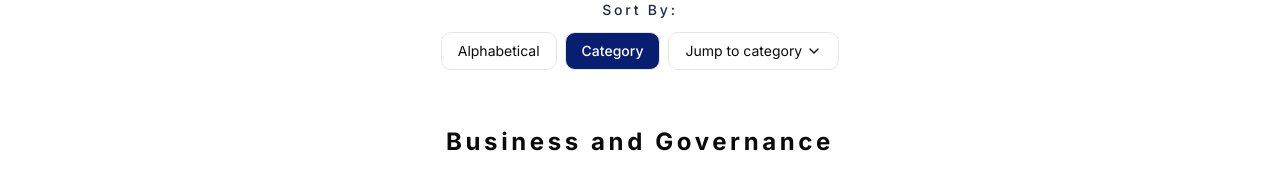
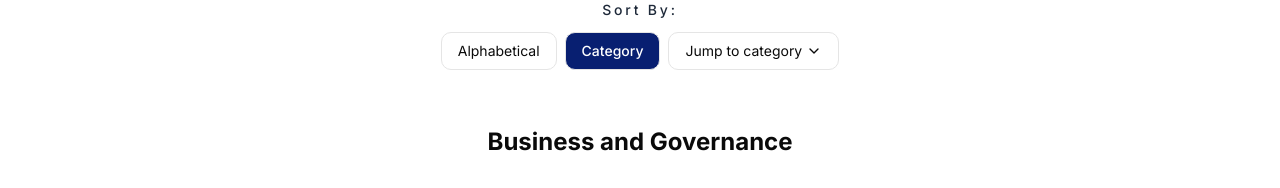
Before and after one commit to izzyflestado/Ateneo-de-Davao-University-Clubs-List, a Next.js app: page / in a window 1280 px wide. Shown: the part 1240-1428 px from the top of the page. Built offline with nearby package versions, Linux system fonts and the light colour scheme; grey boxes are pictures that could not be loaded.

Commit message:
Remove category name text spacing

```diff
--- a/src/components/home/OrgGridByCategory.tsx
+++ b/src/components/home/OrgGridByCategory.tsx
@@ -16,7 +16,7 @@ export default function OrgGridByCategory({ clubs }: { clubs: Club[] }) {
     <div className="max-w-7xl mx-auto px-6 py-8 flex flex-col gap-18">
       {categories.map((category) => (
         <div key={category} id={category.toLowerCase().replace(/\s+/g, "-")}>
-          <h2 className={`${inter.className} text-2xl font-bold text-center text-tracking tracking-[0.15em] mb-4`}>{category}</h2>
+          <h2 className={`${inter.className} text-2xl font-bold text-center text-tracking mb-4`}>{category}</h2>
           <div className="grid grid-cols-2 md:grid-cols-4 gap-6">
             {grouped[category].map((club) => (
               <OrgCard key={club.slug} club={club} />
```
